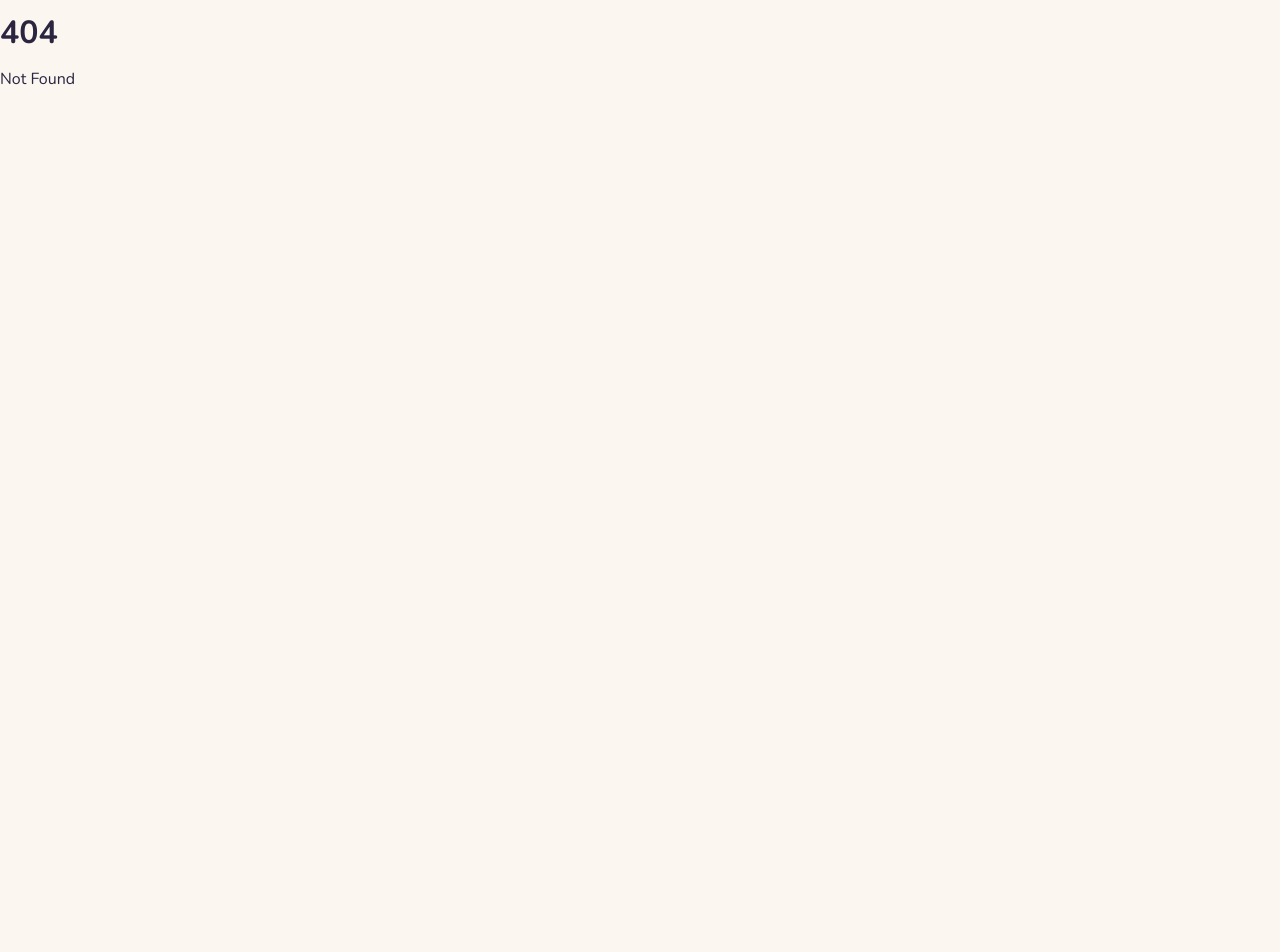
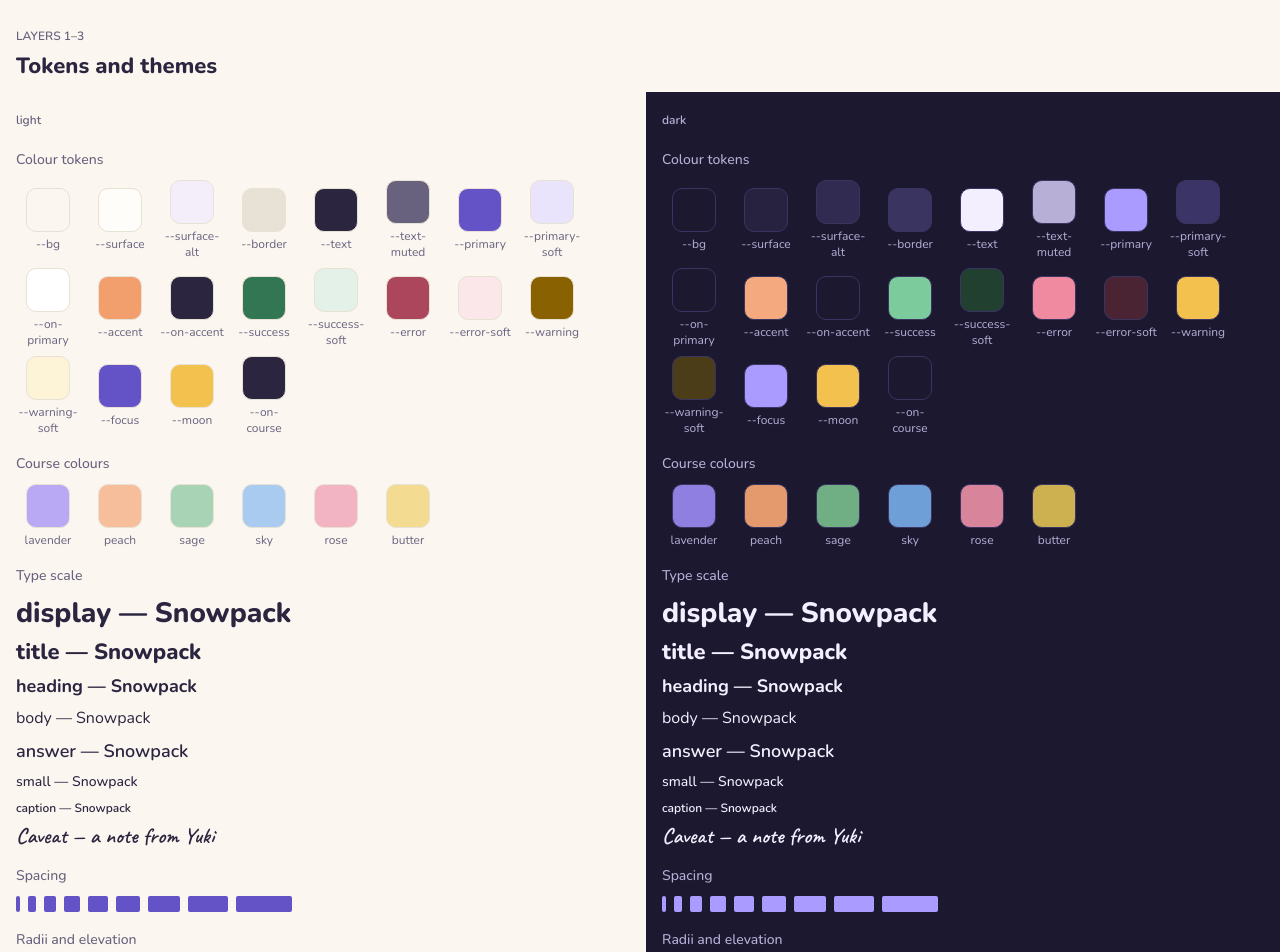
Before and after one commit to Sirret/studyapp, a SvelteKit app: page /dev/ui in a window 1280 px wide. Before the commit this address had no page. Shown: the top 952 px of the page. Before the commit the page ends 800 px from the top, so only its background shows below. Built offline with nearby package versions, Linux system fonts and the light colour scheme.

Commit message:
feat(ui): /dev/ui style guide with tokens and primitives; fix SW path on nested routes
The guide renders each section in both themes and exists only in dev and
build:test. The PWA plugin now registers /sw.js from any route.

```diff
--- /dev/null
+++ b/src/lib/ui/styleguide/GuideRow.svelte
@@ -0,0 +1,31 @@
+<!-- One labelled row of examples inside a style-guide section. Dev builds only. -->
+<script lang="ts">
+	import type { Snippet } from 'svelte';
+
+	let { label, children }: { label: string; children: Snippet } = $props();
+</script>
+
+<div class="row">
+	<span class="label">{label}</span>
+	<div class="items">{@render children()}</div>
+</div>
+
+<style>
+	.row {
+		display: grid;
+		gap: var(--gap-sm);
+	}
+
+	.label {
+		color: var(--text-muted);
+		font-size: var(--type-small-size);
+		font-weight: var(--type-small-weight);
+	}
+
+	.items {
+		display: flex;
+		flex-wrap: wrap;
+		align-items: center;
+		gap: var(--gap-sm);
+	}
+</style>
--- /dev/null
+++ b/src/lib/ui/styleguide/GuideSection.svelte
@@ -0,0 +1,83 @@
+<!--
+	A style-guide section: its title, then the same content in the light and the dark theme, so
+	every piece is reviewed (and screenshot-tested) in both. Dev builds only (DESIGN §13.4).
+-->
+<script lang="ts">
+	import type { Snippet } from 'svelte';
+
+	let {
+		id,
+		title,
+		layer,
+		children
+	}: { id: string; title: string; layer: string; children: Snippet } = $props();
+</script>
+
+<section class="section" {id} data-guide-section={id} aria-labelledby="{id}-title">
+	<header class="header">
+		<span class="layer">{layer}</span>
+		<h2 id="{id}-title">{title}</h2>
+	</header>
+	<div class="themes">
+		{#each ['light', 'dark'] as theme (theme)}
+			<div class="pane" data-theme={theme} data-guide-theme={theme}>
+				<span class="theme-name">{theme}</span>
+				{@render children()}
+			</div>
+		{/each}
+	</div>
+</section>
+
+<style>
+	.section {
+		display: grid;
+		gap: var(--gap-md);
+		padding: var(--gap-xl) 0;
+	}
+
+	.header {
+		display: grid;
+		gap: var(--gap-xs);
+		padding: 0 var(--screen-gutter);
+	}
+
+	.layer {
+		color: var(--text-muted);
+		font-size: var(--type-caption-size);
+		font-weight: var(--type-caption-weight);
+		text-transform: uppercase;
+	}
+
+	h2 {
+		margin: 0;
+		font-size: var(--type-title-size);
+		line-height: var(--type-title-leading);
+		font-weight: var(--type-title-weight);
+	}
+
+	.themes {
+		display: grid;
+		gap: var(--gap-md);
+	}
+
+	@media (min-width: 1024px) {
+		.themes {
+			grid-template-columns: 1fr 1fr;
+		}
+	}
+
+	.pane {
+		display: grid;
+		gap: var(--gap-lg);
+		align-content: start;
+		padding: var(--gap-lg) var(--screen-gutter);
+		background: var(--bg);
+		color: var(--text);
+	}
+
+	.theme-name {
+		color: var(--text-muted);
+		font-size: var(--type-caption-size);
+		font-weight: var(--type-caption-weight);
+	}
+</style>
--- /dev/null
+++ b/src/lib/ui/styleguide/PrimitivesGuide.svelte
@@ -0,0 +1,78 @@
+<!-- Layer 5 in the style guide: every primitive and motif in every state. Dev builds only. -->
+<script lang="ts">
+	import { BookOpen, Check, X } from '@lucide/svelte';
+	import Button from '../primitives/Button.svelte';
+	import Card from '../primitives/Card.svelte';
+	import Checkbox from '../primitives/Checkbox.svelte';
+	import Chip from '../primitives/Chip.svelte';
+	import Icon from '../primitives/Icon.svelte';
+	import Input from '../primitives/Input.svelte';
+	import Toggle from '../primitives/Toggle.svelte';
+	import Moon from '../motifs/Moon.svelte';
+	import Paw from '../motifs/Paw.svelte';
+	import Snowflake from '../motifs/Snowflake.svelte';
+	import GuideRow from './GuideRow.svelte';
+	import GuideSection from './GuideSection.svelte';
+
+	const variants = ['primary', 'secondary', 'ghost', 'danger'] as const;
+	let tab = $state('Databases');
+</script>
+
+<GuideSection id="primitives" title="Primitives and motifs" layer="Layer 5">
+	<GuideRow label="Button variants">
+		{#each variants as variant (variant)}
+			<Button {variant}>{variant}</Button>
+		{/each}
+	</GuideRow>
+	<GuideRow label="Button states: session size, icon, disabled, loading">
+		<Button size="session" full>Check</Button>
+		<Button variant="secondary">
+			{#snippet icon()}<Icon icon={BookOpen} />{/snippet}
+			Read first
+		</Button>
+		<Button disabled>Disabled</Button>
+		<Button loading>Saving</Button>
+	</GuideRow>
+	<GuideRow label="Card, plain and with a course stripe">
+		<Card>A plain card holds one group of content.</Card>
+		<Card stripe="sage">Networking — 25 min planned</Card>
+	</GuideRow>
+	<GuideRow label="Chips and course tabs">
+		<Chip>Neutral</Chip>
+		<Chip color="lavender">Databases</Chip>
+		<Chip color="peach">Networking</Chip>
+		<Chip color="sky">OS</Chip>
+		{#each ['Databases', 'Networking'] as name (name)}
+			<Chip
+				color={name === 'Databases' ? 'lavender' : 'peach'}
+				selected={tab === name}
+				onselect={() => (tab = name)}>{name}</Chip
+			>
+		{/each}
+	</GuideRow>
+	<GuideRow label="Input: empty, filled, first-letter hint">
+		<Input label="Answer" placeholder="Type the term" />
+		<Input label="Filled" value="TCP" />
+		<Input label="First letter" hint="t" size="lg" />
+	</GuideRow>
+	<GuideRow label="Toggle and paw checkbox">
+		<Toggle label="Haptics" checked />
+		<Toggle label="Off" />
+		<Toggle label="Disabled" disabled />
+		<Checkbox checked>Names the three-way handshake</Checkbox>
+		<Checkbox>Explains why the server sends SYN-ACK</Checkbox>
+	</GuideRow>
+	<GuideRow label="Icons (Lucide) and motifs">
+		<Icon icon={Check} />
+		<Icon icon={X} size="nav" label="Close" />
+		<span class="motif"><Paw /></span>
+		<span class="motif"><Snowflake /></span>
+		<Moon />
+	</GuideRow>
+</GuideSection>
+
+<style>
+	.motif {
+		color: var(--primary);
+	}
+</style>
--- /dev/null
+++ b/src/lib/ui/styleguide/TokensGuide.svelte
@@ -0,0 +1,104 @@
+<!-- Layers 1–3 in the style guide: colours, type, spacing and radii. Dev builds only. -->
+<script lang="ts">
+	import { COURSE_COLORS, THEME_COLORS } from '#lib/design/tokens.ts';
+	import GuideRow from './GuideRow.svelte';
+	import GuideSection from './GuideSection.svelte';
+
+	const colors = Object.keys(THEME_COLORS.light);
+	const types = ['display', 'title', 'heading', 'body', 'answer', 'small', 'caption'];
+	const spaces = [4, 8, 12, 16, 20, 24, 32, 40, 56];
+	const radii = ['sm', 'md', 'lg', 'xl', 'pill'];
+</script>
+
+<GuideSection id="tokens" title="Tokens and themes" layer="Layers 1–3">
+	<GuideRow label="Colour tokens">
+		{#each colors as token (token)}
+			<span class="swatch">
+				<span class="chip" style:background="var(--{token})"></span>
+				<span class="name">--{token}</span>
+			</span>
+		{/each}
+	</GuideRow>
+	<GuideRow label="Course colours">
+		{#each COURSE_COLORS as color (color)}
+			<span class="swatch">
+				<span class="chip" style:background="var(--course-{color})"></span>
+				<span class="name">{color}</span>
+			</span>
+		{/each}
+	</GuideRow>
+	<GuideRow label="Type scale">
+		<div class="types">
+			{#each types as type (type)}
+				<span
+					style:font-size="var(--type-{type}-size)"
+					style:line-height="var(--type-{type}-leading)"
+					style:font-weight="var(--type-{type}-weight)">{type} — Snowpack</span
+				>
+			{/each}
+			<span class="hand">Caveat — a note from Yuki</span>
+		</div>
+	</GuideRow>
+	<GuideRow label="Spacing">
+		{#each spaces as space (space)}
+			<span class="space" style:width="var(--space-{space})" title="{space}px"></span>
+		{/each}
+	</GuideRow>
+	<GuideRow label="Radii and elevation">
+		{#each radii as radius (radius)}
+			<span class="radius" style:border-radius="var(--r-{radius})">{radius}</span>
+		{/each}
+	</GuideRow>
+</GuideSection>
+
+<style>
+	.swatch {
+		display: grid;
+		justify-items: center;
+		gap: var(--gap-xs);
+		width: var(--size-px-64);
+	}
+
+	.chip {
+		width: var(--size-px-44);
+		height: var(--size-px-44);
+		border: var(--hairline) solid var(--border);
+		border-radius: var(--r-sm);
+	}
+
+	.name {
+		color: var(--text-muted);
+		font-size: var(--type-caption-size);
+		line-height: var(--type-caption-leading);
+		text-align: center;
+		overflow-wrap: anywhere;
+	}
+
+	.types {
+		display: grid;
+		gap: var(--gap-sm);
+	}
+
+	.hand {
+		font-family: var(--font-hand);
+		font-size: var(--type-hand-size);
+	}
+
+	.space {
+		height: var(--space-16);
+		border-radius: var(--size-px-2);
+		background: var(--primary);
+	}
+
+	.radius {
+		display: grid;
+		place-items: center;
+		width: var(--size-px-64);
+		height: var(--size-px-48);
+		background: var(--surface);
+		box-shadow: var(--shadow-1);
+		border: var(--hairline) solid var(--card-edge);
+		color: var(--text-muted);
+		font-size: var(--type-caption-size);
+	}
+</style>
--- /dev/null
+++ b/src/routes/dev/ui/+page.svelte
@@ -0,0 +1,11 @@
+<script lang="ts">
+	import PrimitivesGuide from '#lib/ui/styleguide/PrimitivesGuide.svelte';
+	import TokensGuide from '#lib/ui/styleguide/TokensGuide.svelte';
+</script>
+
+<svelte:head><title>Style guide</title></svelte:head>
+
+<main>
+	<TokensGuide />
+	<PrimitivesGuide />
+</main>
--- /dev/null
+++ b/src/routes/dev/ui/+page.ts
@@ -0,0 +1,6 @@
+import { error } from '@sveltejs/kit';
+
+/** The style guide exists in dev and e2e builds only (DESIGN §10, §13.4). */
+export function load(): void {
+	if (!__DEV_ROUTES__) error(404, 'Not found');
+}
--- a/vite.config.ts
+++ b/vite.config.ts
@@ -20,6 +20,9 @@ export default defineConfig(({ mode }) => ({
 				adapter: adapter({ fallback: 'index.html' })
 			},
 			{
+				// Absolute, so nested routes (e.g. /dev/ui) register /sw.js, not ./sw.js.
+				base: '/',
+				scope: '/',
 				strategies: 'generateSW',
 				registerType: 'prompt',
 				injectRegister: false,
```
Also changed, not shown: 1 other file (tests, documents, lock files or other folders).
